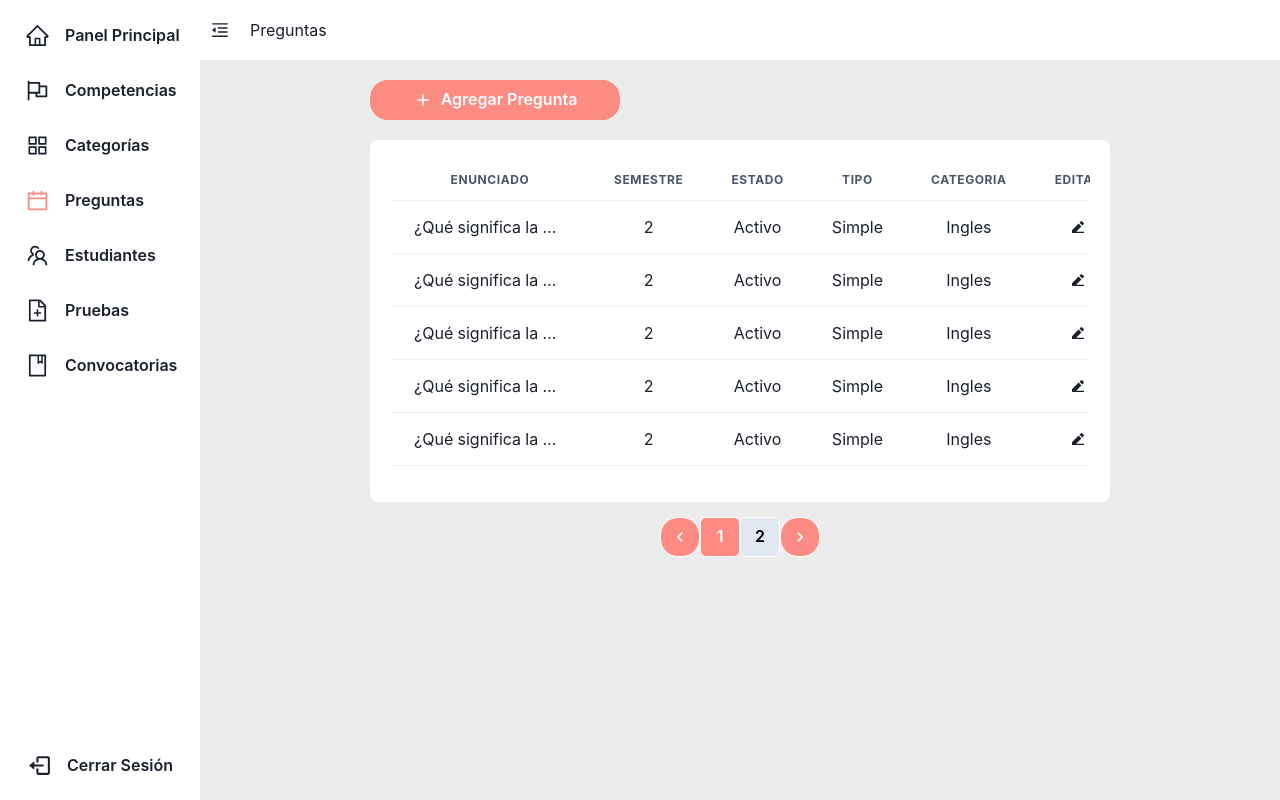
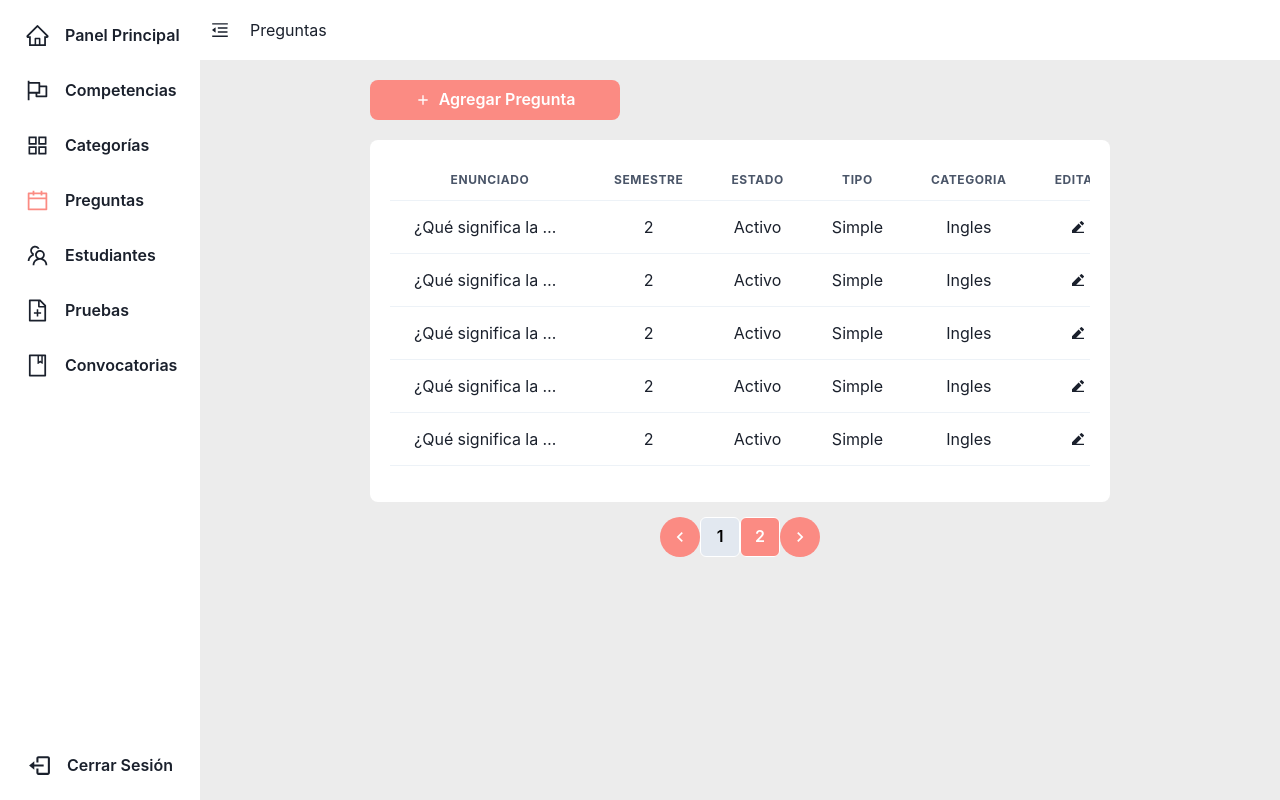
Before and after one commit to luc4shk/simuladorAYD, a React (Vite) app in the folder frontend/: page /preguntas in a window 1280 px wide. Built offline with nearby package versions, Linux system fonts and the light colour scheme.

Commit message:
Modificando estilos

```diff
--- a/frontend/src/components/forms/FormularioCategoria.jsx
+++ b/frontend/src/components/forms/FormularioCategoria.jsx
@@ -1,6 +1,7 @@
-import { Box, Button, Center, Input, Textarea } from "@chakra-ui/react";
+import { Box, Button, Center, Input, Textarea, Select } from "@chakra-ui/react";
 import React from "react";
 import { Link } from "wouter";
+import Boton from "../pure/Boton";
 
 export default function FormularioCategoria() {
   const competencias = ["Competencia 1", "Competencia 2", "Competencia 3"];
@@ -19,6 +20,7 @@ export default function FormularioCategoria() {
             flexDirection="column"
             alignItems="center"
             textAlign="center"
+            w={"100%"}
           >
             <Box display="flex" flexDirection="column" justifyContent="center">
               <label htmlFor="nombre">Nombre</label>
@@ -53,34 +55,33 @@ export default function FormularioCategoria() {
               display="flex"
               flexDirection="column"
               justifyContent="center"
+              w={["200px", "300px", "350px", "400px"]}
             >
               <label htmlFor="competencia">Competencia</label>
-              <select
+              <Select
                 id="competencia"
                 name="competencia"
                 maxW={["200px", "300px", "350px", "400px"]}
-                w="400px"
+                w="100%"
                 border="2px solid gray"
-                p="8px"
+                mt={"10px"}
               >
                 {competencias.map((competencia, index) => (
                   <option key={index} value={competencia}>
                     {competencia}
                   </option>
                 ))}
-              </select>
+              </Select>
             </Box>
-            <Button
+            <Boton
             as={Link}
             to={"/categorias"}
-              bgColor="principal.100"
-              textColor="white"
-              w={["200px", "300px", "350px", "400px"]}
-              mt="30px"
-              type="submit"
-            >
-              Guardar
-            </Button>
+            w={["200px", "300px", "350px", "400px"]}
+            mt="30px"
+            type="submit"
+            msg={"Guardar"}
+            />
+
           </Box>
         </Box>
       </Center>
--- /dev/null
+++ b/frontend/src/components/pure/Boton.jsx
@@ -0,0 +1,28 @@
+import { Button } from '@chakra-ui/react'
+import { Link } from 'wouter'
+import React from 'react'
+
+export default function Boton({leftIcon,msg,w,path,type,mt,as,isDisabled,funcion, bgcolor="principal.100", txtcolor="white", radius, hvcolor="#F0847D"}) {
+  return (
+    <Button
+    bgColor={bgcolor}
+    w={w}
+    color={txtcolor}
+    borderRadius={radius}
+    _hover={
+        {
+            bgColor: hvcolor
+        }
+    }
+    disabled={isDisabled}
+    onClick={funcion}
+    leftIcon={leftIcon}
+    mt={mt}
+    cursor={"pointer"}
+    type={type==="submit" ? "submit" : "none"}
+    as={as==="link" ? Link : "none"}
+    to={path}
+    _active={"none"}
+    >{msg}</Button>
+  )
+}
--- a/frontend/src/components/pure/TablaCustom.jsx
+++ b/frontend/src/components/pure/TablaCustom.jsx
@@ -12,6 +12,7 @@ import {
   Icon,
 } from "@chakra-ui/react";
 import { Link } from "wouter";
+import Boton from "../pure/Boton"
 import { MdAdd, MdChevronLeft, MdChevronRight } from "react-icons/md";
 
 export default function TablaCustom({ columns, items, path, msg, showButton }) {
@@ -28,24 +29,30 @@ export default function TablaCustom({ columns, items, path, msg, showButton }) {
     setCurrentPage(selected);
   };
 
+  const atrasPage = () =>{
+    handlePageChange(currentPage - 1)
+  }
+
+  const adelantePage = () =>{
+    handlePageChange(currentPage + 1)
+  }
+
+
+
+
   return (
     <div>
       {showButton && (
-        <Button
-          as={Link}
-          to={path}
-          bgColor="principal.100"
-          textColor="white"
-          w={["100%", "250px"]}
-          display="flex"
-          alignItems="center"
-          borderRadius="18px"
-        >
-          <Flex marginRight="0.5rem">
-            <Icon ml={["1px", "0px"]} color="white" as={MdAdd} boxSize={5} />
-          </Flex>
-          {msg}
-        </Button>
+       <Boton
+        msg={
+          msg
+        }
+        leftIcon={<MdAdd/>}
+        as={"link"}
+        path={path}
+        w={["100%", "250px"]}
+        radius={"8px"}
+      />
       )}
       <Box mb="15px" mt="20px" p="20px" borderRadius="8px" bgColor="white">
         <Flex
@@ -96,7 +103,7 @@ export default function TablaCustom({ columns, items, path, msg, showButton }) {
         className="pagination"
         style={{ display: "flex", justifyContent: "center" }}
       >
-        <Button
+        {/* <Button
           disabled={currentPage === 0}
           onClick={() => handlePageChange(currentPage - 1)}
           bgColor="principal.100"
@@ -107,22 +114,33 @@ export default function TablaCustom({ columns, items, path, msg, showButton }) {
           borderRadius="18px"
         >
           <Icon as={MdChevronLeft} boxSize={5} />
-        </Button>
+        </Button> */}
+        <Boton
+          isDisabled={currentPage===0}
+          funcion={atrasPage}
+          w={"30px"}
+          radius={"50%"}
+          msg={<Icon as={MdChevronLeft} boxSize={5} />}
+        />
         {Array.from({ length: totalPages }).map((_, index) => (
           <Button
             key={index}
             onClick={() => handlePageChange(index)}
-            bgColor={currentPage === index ? "principal.100" : "gray.200"}
-            textColor={currentPage === index ? "white" : "black"}
+            bgColor={currentPage === index ? "gray.200" : "principal.100"}
+            textColor={currentPage === index ? "black" : "white"}
+            _hover={
+              {
+                bgColor: currentPage===index ? "#F0847D" : "gray.300"
+              }
+            }
             w="30px"
-            // display="flex"
             alignItems="center"
             border="1px solid white"
           >
             {index + 1}
           </Button>
         ))}
-        <Button
+        {/* <Button
           disabled={currentPage === totalPages - 1}
           onClick={() => handlePageChange(currentPage + 1)}
           bgColor="principal.100"
@@ -132,8 +150,16 @@ export default function TablaCustom({ columns, items, path, msg, showButton }) {
           alignItems="center"
           borderRadius="18px"
         >
+
           <Icon as={MdChevronRight} boxSize={5} />
-        </Button>
+        </Button> */}
+        <Boton
+          isDisabled={currentPage === totalPages - 1}
+          funcion={adelantePage}
+          w={"30px"}
+          radius={"50%"}
+          msg={<Icon as={MdChevronRight} boxSize={5} />}
+        />
       </div>
     </div>
   );
```
Also changed, not shown: frontend/src/components/forms/AdminProfileForm.jsx (+40 -32 lines).
